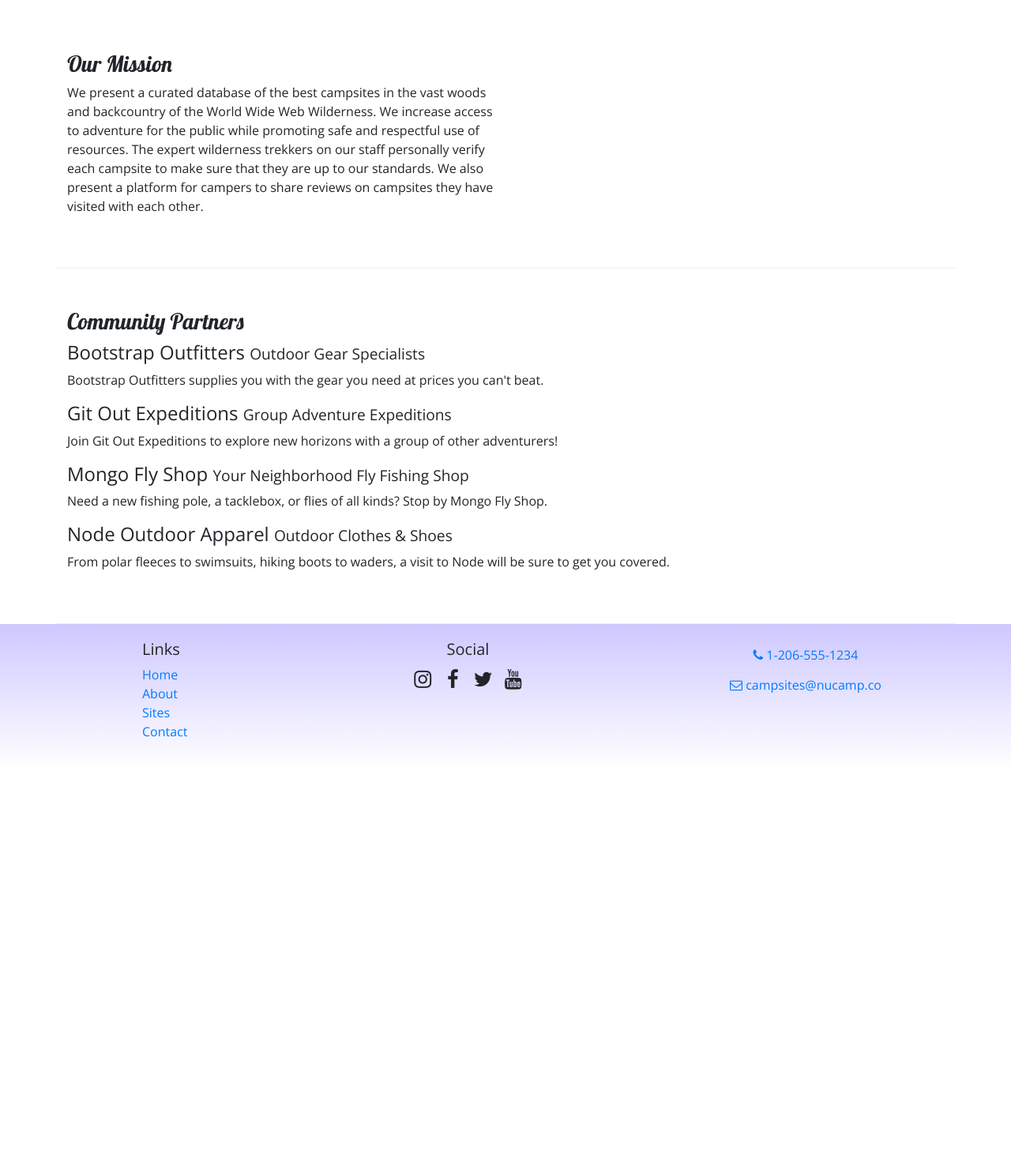
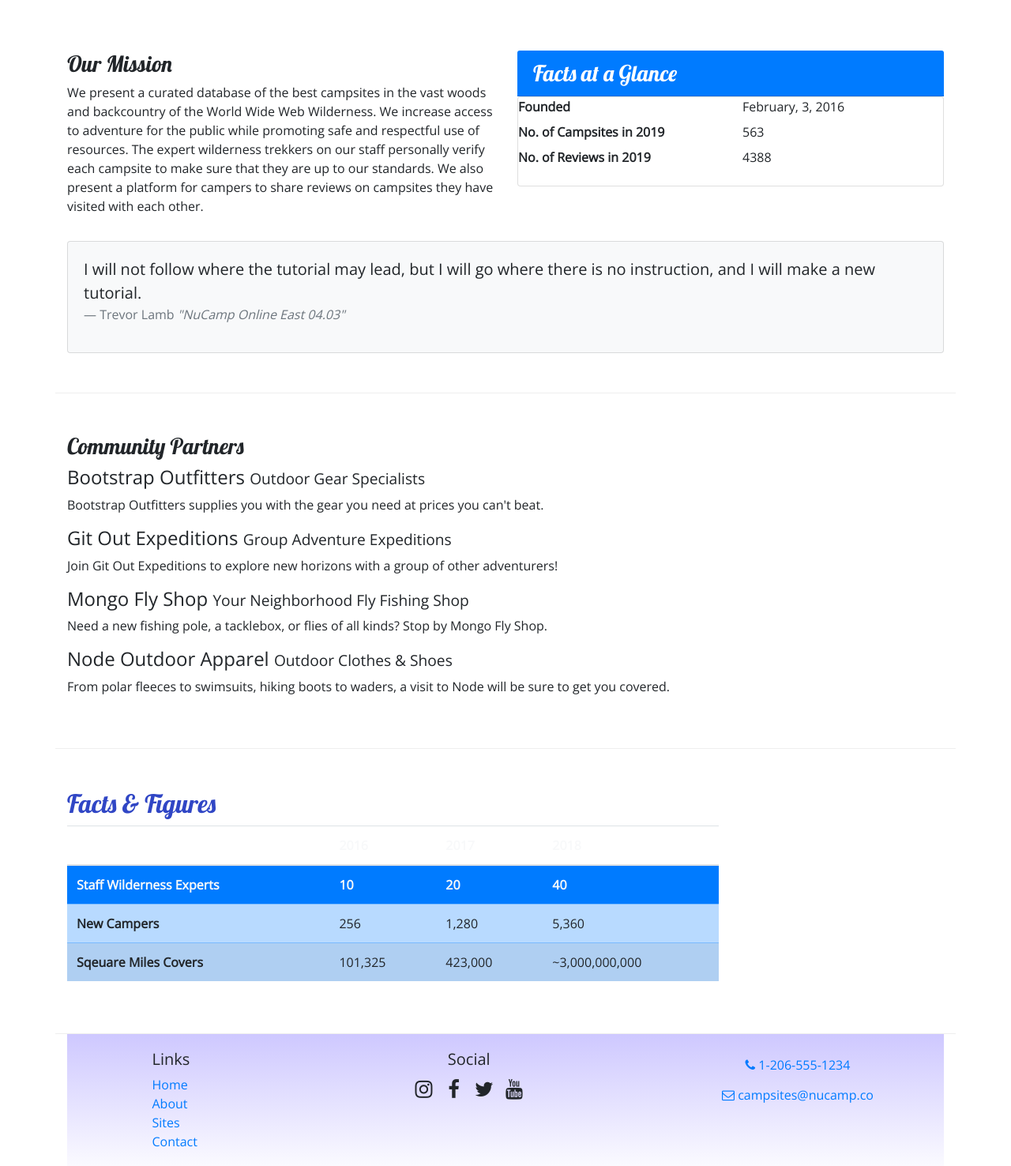
Before and after one commit to emptyboat2020/nucampsite, a website: page aboutus.html in a window 1280 px wide. Shown: the part 340-1816 px from the top of the page at 79% size. Before the commit the page ends 1314 px from the top, so only its background shows below. Drawn offline with nearby package versions, Linux system fonts and the light colour scheme.

Commit message:
cards and table

```diff
--- a/aboutus.html
+++ b/aboutus.html
@@ -60,6 +60,29 @@
                 <h3>Our Mission</h3>
                 <p>We present a curated database of the best campsites in the vast woods and backcountry of the World Wide Web Wilderness. We increase access to adventure for the public while promoting safe and respectful use of resources. The expert wilderness trekkers on our staff personally verify each campsite to make sure that they are up to our standards. We also present a platform for campers to share reviews on campsites they have visited with each other.</p>
             </div>
+            <div class="col-sm-6">
+                <h3 class="card-header bg-primary text-white">Facts at a Glance</h3>
+                <div class="card">
+                <dl class="row">
+                    <dt class="col-6">Founded</dt>
+                    <dd class="col-6">February, 3, 2016</dd>
+                    <dt class="col-6">No. of Campsites in 2019</dt>
+                    <dd class="col-6">563</dd>
+                    <dt class="col-6">No. of Reviews in 2019</dt>
+                    <dd class="col-6">4388</dd>
+                </dl>
+            </div>
+            </div>
+            <div class="col">
+                <div class="card bg-light mt-3">
+                    <blockquote class="blockquote card-body">
+                        <p class="mb-0">I will not follow where the tutorial may lead, but I will go where there is no instruction, and I will make a new tutorial.</p>
+                        <footer class="blockquote-footer">Trevor Lamb
+                            <cite title="Source Title">"NuCamp Online East 04.03"</cite>
+                        </footer>
+                    </blockquote>
+                </div>
+            </div>
         </div>
 
         <div class="row row-content">
@@ -75,9 +98,45 @@
                 <p class="d-none d-sm-block">From polar fleeces to swimsuits, hiking boots to waders, a visit to Node will be sure to get you covered.</p>
             </div>
         </div>
+        <div class="row row-content">
+            <div class="col-sm-9">
+                <h2>Facts &amp; Figures</h2>
+                <div class="table-responsive">
+                    <table class="table table-striped">
+                    <thead>
+                        <tr class="bg-pimary text-light">
+                            <th></th>
+                            <th>2016</th>
+                            <th>2017</th>
+                            <th>2018</th>
+                        </tr>
+                    </thead>
+                    <tbody class="table-primary">
+                        <tr class="bg-primary text-light">
+                            <th>Staff Wilderness Experts</th>
+                            <th>10</th>
+                            <th>20</th>
+                            <th>40</th>
+                        </tr>
+                        <tr>
+                            <th>New Campers</th>
+                            <td>256</td>
+                            <td>1,280</td>
+                            <td>5,360</td>
+                        </tr>
+                        <tr>
+                            <th>Sqeuare Miles Covers</th>
+                            <td>101,325</td>
+                            <td>423,000</td>
+                            <td>~3,000,000,000</td>
+                        </tr>
+                    </tbody>
+                </table>
+            </div>
+        </div>
     </div>
 
-    <footer>
+    <footer class="site-footer">
         <div class="container">
             <div class="row">
                 <div class="col-4 col-sm-2 offset-1">
--- a/css/styles.css
+++ b/css/styles.css
@@ -14,7 +14,7 @@ header h2 {
     color: #CEC8FF;
 }
 
-footer {
+.site-footer {
     background-image: linear-gradient(#CEC8FF, white);
     padding: 20px 0;
 }
```
Also changed, not shown: contactus.html (+1 -1 lines), index.html (+1 -1 lines).
